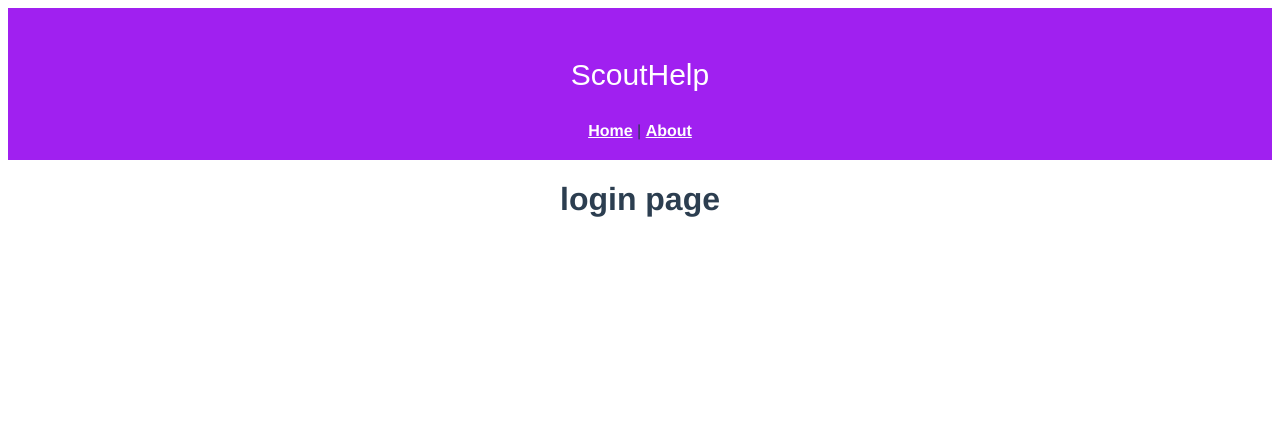
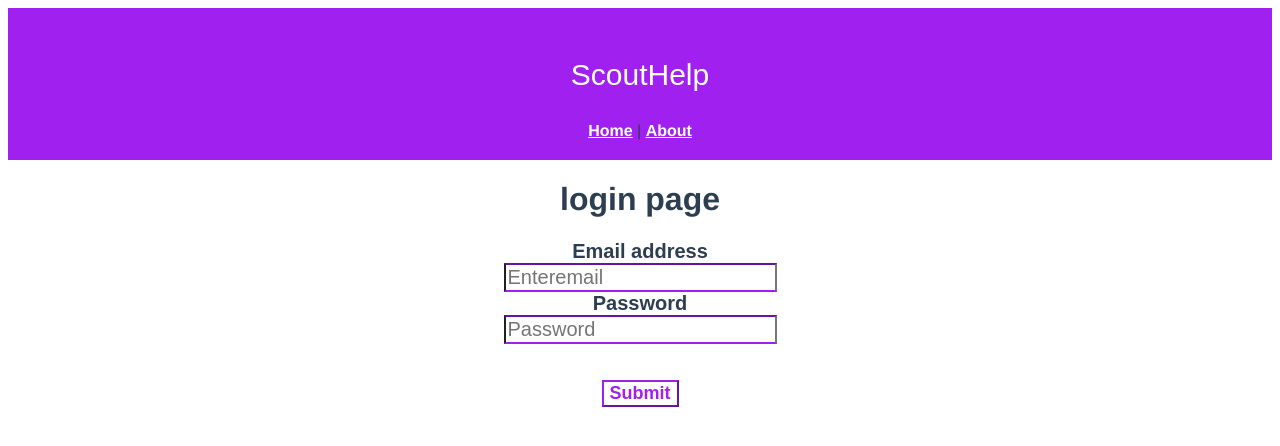
Before and after one commit to MatiaPercic/ScoutHelp-fr, a Vue app: page /login in a window 1280 px wide. Shown: the top 446 px of the page. Built offline with nearby package versions, Linux system fonts and the light colour scheme.

Commit message:
login page-basic look

```diff
--- a/src/views/Login.vue
+++ b/src/views/Login.vue
@@ -1,5 +1,85 @@
 <template>
-    <div class="login">
+
+    <div class="about">
         <h1>login page</h1>
-    </div>
+
+ <div class="container">
+ <form class="form-horizontal">
+ <div class="form-group">
+
+ <label for="exampleInputEmail1" class="plain" >Email address</label>
+
+ <div class="col-sm-10">
+ <input
+    type="email"
+    v-model="username"
+    class="form-control"
+    id="exampleInputEmail1"
+    aria-describedby="emailHelp"
+    placeholder="Enter
+email" />
+</div>
+</div>
+
+<div class="form-group">
+
+ <label for="exampleInputPassword1" class="plain">Password</label>
+
+ <div class="col-sm-10">
+ <input
+    type="password"
+    v-model="password"
+    class="form-control"
+    id="exampleInputPassword1"
+    placeholder="Password"/>
+ </div>
+</div>
+
+<div class="row"></div>
+
+<div class="form-group">
+      <div class="col-sm-offset-2 col-sm-10">
+
+ <button type="button" class="btn btn-primary"
+ style="
+        margin: 2em;
+        font-weight: bold;
+        font-size: large;
+        font-family: Arial;
+        color: #A020F0;
+        background-color: #fff;
+        border-color: #A020F0;
+
+      "
+      >Submit</button>
+      </div>
+</div>
+
+
+</form>
+ </div>
+ </div>
+
+
+
 </template>
+
+
+
+<style scoped>
+
+.plain {
+    text-align: justify;
+    font-size: 20px;
+    font-family: Arial, Helvetica, sans-serif;
+    font-weight: bold;
+    row-gap: 5;
+}
+
+.form-control  {
+    text-align: justify;
+    font-size: 20px;
+    font-weight: unset;
+    border-block-color: #A020F0;
+}
+</style>
```
